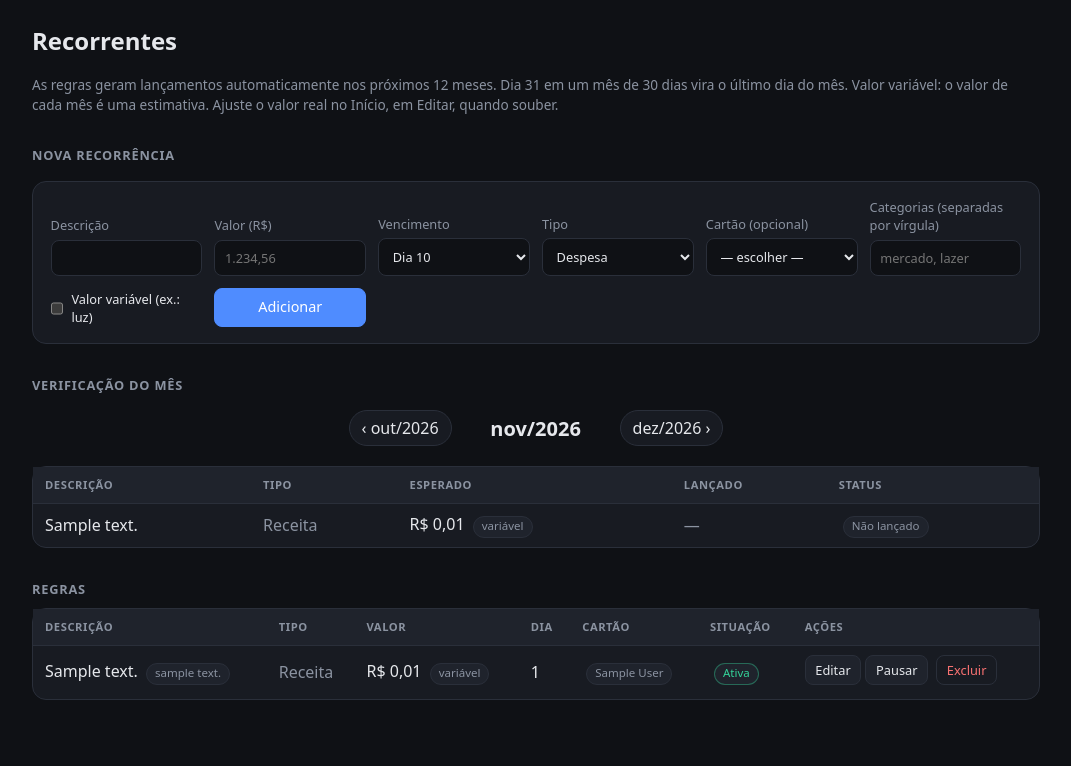
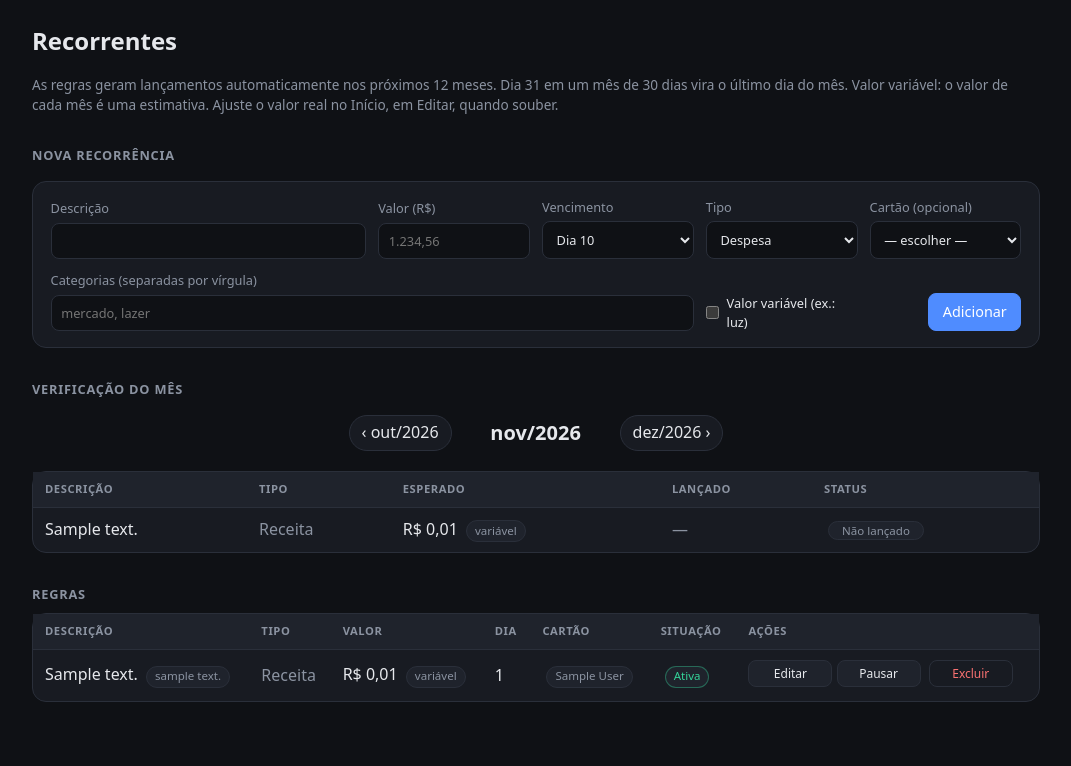
Before and after one commit to raiguilhermems/ha-apps, a FastAPI app: page /recorrentes in a window 1280 px wide. Shown: the part 56-822 px from the top of the page, without its empty margins (104-1175 px from the left). Before the commit the page ends 756 px from the top, so only its background shows below. Run offline with FastAPI, Linux system fonts and the light colour scheme; tables that the repository leaves empty hold one stand-in row (values such as "Sample post").

Commit message:
Mudanças layout

```diff
--- a/financas/app/templates/_style.html
+++ b/financas/app/templates/_style.html
@@ -199,6 +199,15 @@
     width: auto; padding: .3rem .6rem; font-size: .8rem; white-space: nowrap;
   }
   td { vertical-align: middle; }
+  /* Botões de ação com a mesma largura nas tabelas */
+  td button.small, td a.small, td .btn.small {
+    min-width: 5.25rem; padding: .25rem .4rem; font-size: .75rem; text-align: center;
+  }
+  /* Status com a mesma largura e centralizado vertical e horizontalmente */
+  td.status-col .pill {
+    display: inline-flex; align-items: center; justify-content: center; vertical-align: middle;
+    min-width: 6rem; line-height: 1.2;
+  }
 
   /* Ajuste mobile 2: formulários e tabelas */
   @media (max-width: 640px) {
--- a/financas/app/templates/investimentos.html
+++ b/financas/app/templates/investimentos.html
@@ -45,7 +45,7 @@
   <h2>Caixinhas</h2>
   {% if invs %}
   <table>
-    <thead><tr><th>Nome</th><th>Tipo</th><th>Valor atual</th><th>Atualizado em</th><th>Atualizar valor</th><th></th></tr></thead>
+    <thead><tr><th>Nome</th><th>Tipo</th><th>Valor atual</th><th>Atualizado em</th><th>Ações</th></tr></thead>
     <tbody>
     {% for i in invs %}
     <tr>
@@ -53,14 +53,12 @@
       <td class="muted">{{ tipos.get(i.tipo, i.tipo) }}</td>
       <td>{{ i.valor_cents | brl }}</td>
       <td>{{ i.atualizado_em.strftime('%d/%m/%Y') }}</td>
-      <td>
+      <td style="white-space: nowrap;">
         <form class="inline" method="post" action="{{ base() }}/investimentos/{{ i.id }}/valor">
           <input name="valor" placeholder="novo valor" required style="width:9rem">
           <input type="date" name="data" value="{{ hoje }}" style="width:auto">
           <button type="submit" class="small">Atualizar</button>
         </form>
-      </td>
-      <td>
         <form class="inline" method="post" action="{{ base() }}/investimentos/{{ i.id }}/excluir" onsubmit="return confirm('Excluir esta caixinha e todo o histórico dela?')">
           <button type="submit" class="danger small">Excluir</button>
         </form>
--- a/financas/app/templates/recorrentes.html
+++ b/financas/app/templates/recorrentes.html
@@ -14,8 +14,20 @@
 
   <h2>Nova recorrência</h2>
   <div class="panel">
-    <form class="grid" method="post" action="{{ base() }}/recorrentes">
-      <label>Descrição<input name="description" required></label>
+    <style>
+      form.novo-recorrente { grid-template-columns: repeat(6, minmax(0, 1fr)); align-items: end; }
+      form.novo-recorrente .span2 { grid-column: span 2; }
+      form.novo-recorrente .span4 { grid-column: span 4; }
+      form.novo-recorrente input, form.novo-recorrente select { width: 100%; }
+      form.novo-recorrente button.primary { justify-self: end; height: 2.4rem; }
+      @media (max-width: 640px) {
+        form.novo-recorrente { grid-template-columns: 1fr !important; }
+        form.novo-recorrente .span2, form.novo-recorrente .span4 { grid-column: auto; }
+        form.novo-recorrente button.primary { justify-self: stretch; width: 100%; }
+      }
+    </style>
+    <form class="grid novo-recorrente" method="post" action="{{ base() }}/recorrentes">
+      <label class="span2">Descrição<input name="description" required></label>
       <label>Valor (R$)<input name="amount" placeholder="1.234,56" required></label>
       <label>Vencimento
         <select name="day">
@@ -36,7 +48,7 @@
 </select>
 
       </label>
-      <label>Categorias (separadas por vírgula)<input name="categorias" placeholder="mercado, lazer"></label>
+      <label class="span4">Categorias (separadas por vírgula)<input name="categorias" placeholder="mercado, lazer"></label>
       <label class="check"><input type="checkbox" name="variable"> Valor variável (ex.: luz)</label>
       <button type="submit" class="primary">Adicionar</button>
     </form>
@@ -61,7 +73,7 @@
         {% if v.real is none %}<span class="muted">—</span>{% else %}{{ v.real | brl }}{% endif %}
         {% if v.divergente %}<span class="pill bad">valor diferente</span>{% endif %}
       </td>
-      <td>
+      <td class="status-col">
         {% if v.status == 'pago' %}<span class="pill ok">Pago</span>
         {% elif v.status == 'recebido' %}<span class="pill ok">Recebido</span>
         {% elif v.status == 'atrasado' %}<span class="pill bad">Atrasado</span>
--- a/financas/app/templates/tags.html
+++ b/financas/app/templates/tags.html
@@ -16,7 +16,7 @@
   <div class="panel">
     <form class="grid" method="post" action="{{ base() }}/categorias">
       <label>Nome<input name="name" placeholder="ex.: mercado" required></label>
-      <label class="check"><input type="checkbox" name="excludes"> Não soma no total</label>
+      <label class="check" style="align-self: end; height: 2.4rem; display: flex; align-items: center;"><input type="checkbox" name="excludes"> Não soma no total</label>
       <button type="submit" class="primary">Criar</button>
     </form>
   </div>
```
Also changed, not shown: financas/app/routers/parcelados.py (+9 -2 lines), financas/app/templates/index.html (+16 -4 lines), financas/app/templates/parcelados.html (+22 -5 lines).
